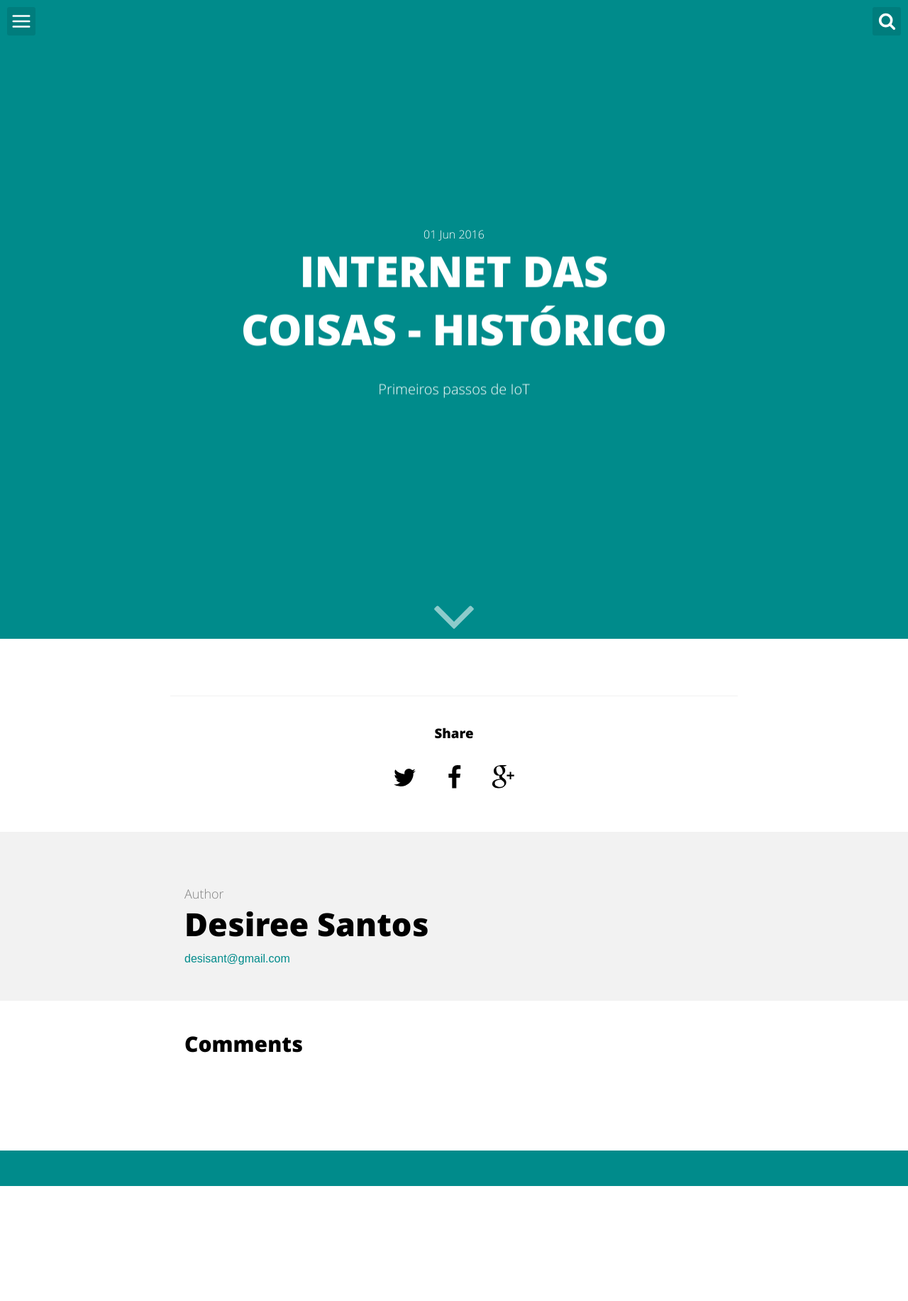
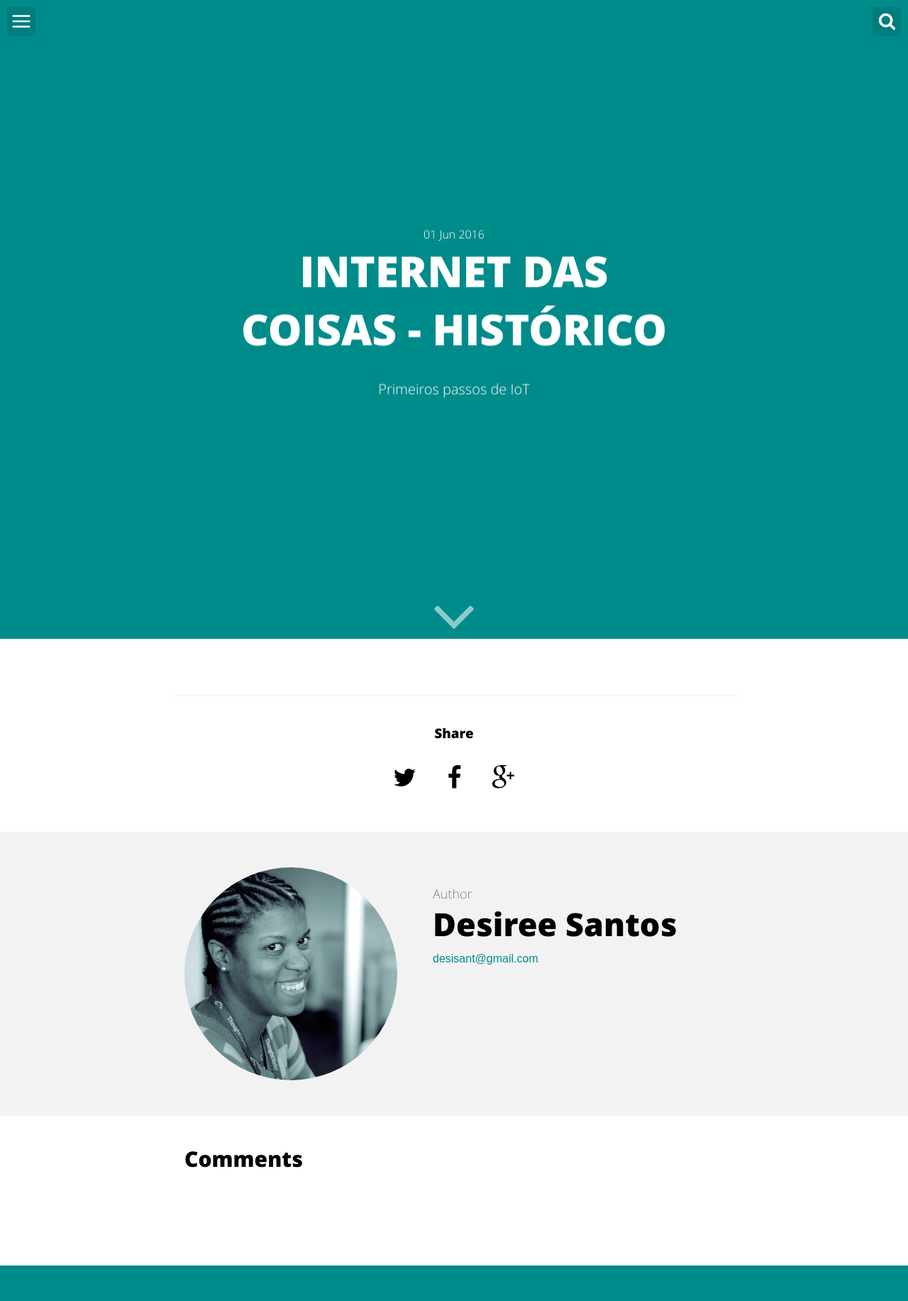
Before and after one commit to desireesantos/desireesantos.github.io, a Jekyll site: the page built from _posts/2016-06-01-internet-das-coisas---histórico.md, in a window 1280 px wide. Shown: the whole page at 71% size. Built offline with Jekyll 4.4.1, drawn with Linux system fonts in a browser that asks for light colours; comment, search, counter and statistics services are not loaded; before the commit the page ends 1671 px from its top, so only the background shows below that.

```diff
--- a/_includes/author.html
+++ b/_includes/author.html
@@ -1,6 +1,6 @@
 <section class="author" itemprop="author">
     <div class="details" itemscope itemtype="http://schema.org/Person">
-        <img itemprop="image" class="img-rounded" src="/assets/img/blog-author.jpg" alt="{{site.name}}">
+        <img itemprop="image" class="img-rounded" src="/assets/img/blog-author.png" alt="{{site.name}}">
         <p class="def">Author</p>
         <h3 class="name">
             <a itemprop="name" href="https://plus.google.com/+{{site.gplus_username}}/posts">{{site.username}}</a>
```
